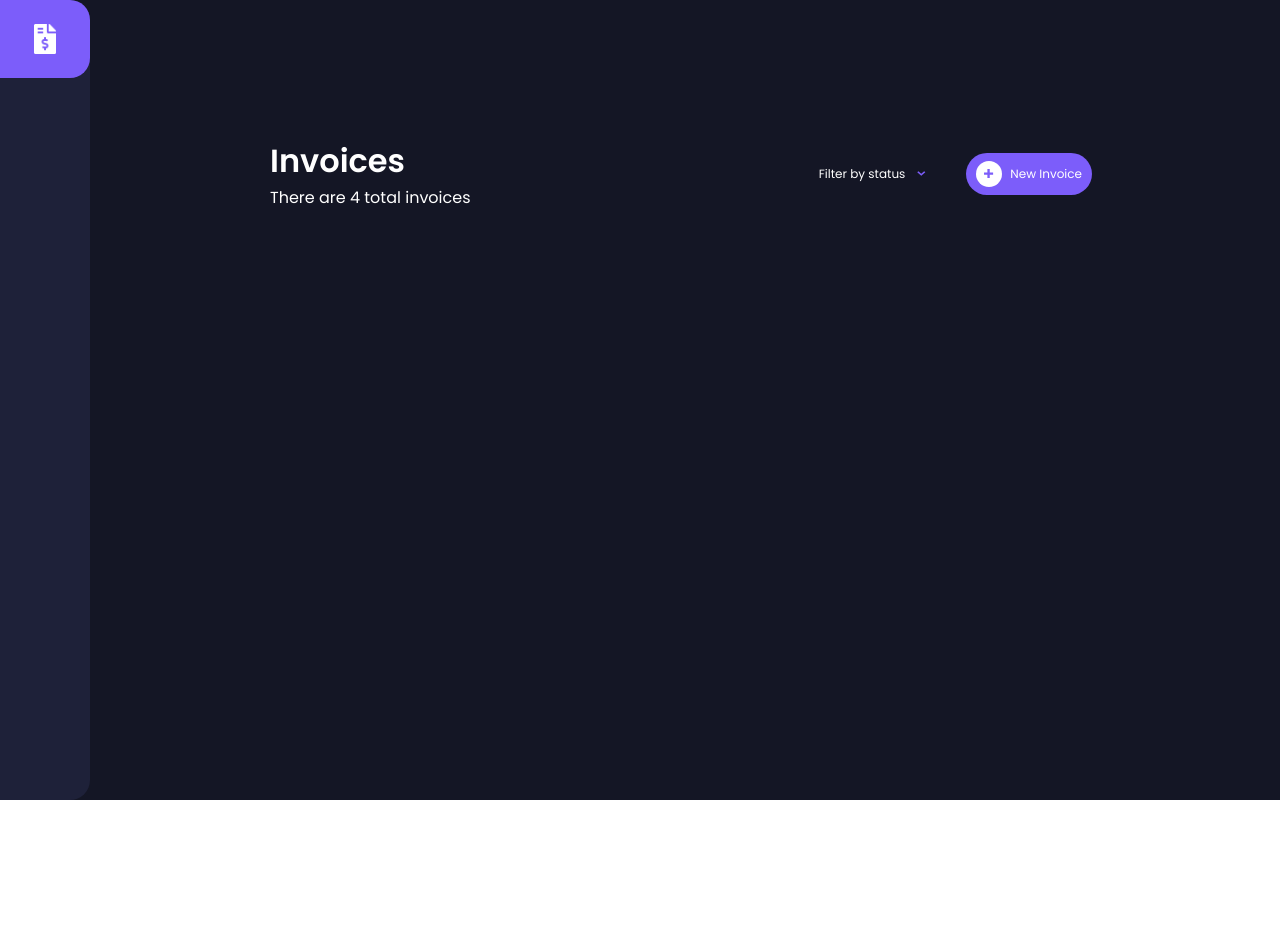
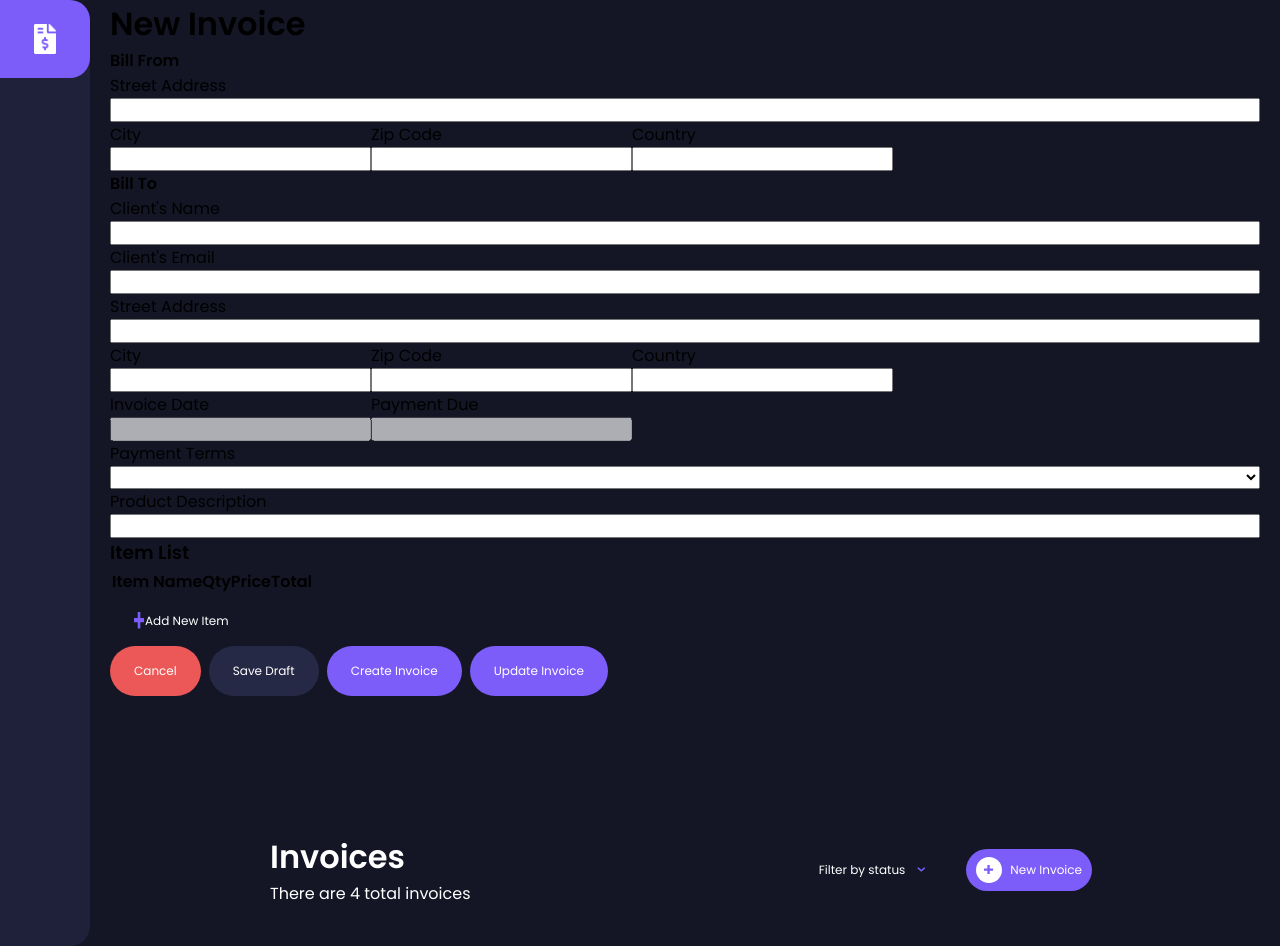
Before and after one commit to sicelo17/vue-invoice-app, a Vue app: page / in a window 1280 px wide. Before the commit the page ends 800 px from the top, so only its background shows below. Built offline with nearby package versions, Linux system fonts and the light colour scheme.

Commit message:
added invoicemodal markup

```diff
--- a/src/App.vue
+++ b/src/App.vue
@@ -3,6 +3,7 @@
     <div v-if="!mobile" class="app flex flex-column">
       <Navigation />
       <div class="app-content flex flex-column">
+        <InvoiceModal />
         <router-view />
       </div>
     </div>
@@ -16,6 +17,7 @@
 
 <script>
 import Navigation from "./components/Navigation.vue";
+import InvoiceModal from "./components/InvoiceModal.vue"
 export default {
   data() {
     return {
@@ -24,6 +26,7 @@ export default {
   },
   components: {
     Navigation,
+    InvoiceModal
   },
   created() {
     this.checkScreen();
--- a/src/components/InvoiceModal.vue
+++ b/src/components/InvoiceModal.vue
@@ -1,7 +1,157 @@
 <template>
-    <div @click="checkClick" class="invoice-wrap flex flex-column">
+  <div
+    @click="checkClick"
+    ref="invoiceWrap"
+    class="invoice-wrap flex flex-column"
+  >
+    <form @submit.prevent="submitForm" class="invoice-content">
+      <h1>New Invoice</h1>
 
-    </div>
+      <!-- Bill From -->
+      <div class="bill-from flex flex-column">
+        <h4>Bill From</h4>
+        <div class="input flex flex-column">
+          <label for="billerStreetAddress">Street Address</label>
+          <input
+            required
+            type="text"
+            id="billerStreetAddress"
+            v-model="billerStreetAddress"
+          />
+        </div>
+        <div class="location-details flex">
+          <div class="input flex flex-column">
+            <label for="billerCity">City</label>
+            <input required type="text" id="billerCity" v-model="billerCity" />
+          </div>
+          <div class="input flex flex-column">
+            <label for="billerZipCode">Zip Code</label>
+            <input
+              required
+              type="text"
+              id="billerZipCode"
+              v-model="billerZipCode"
+            />
+          </div>
+          <div class="input flex flex-column">
+            <label for="billerCountry">Country</label>
+            <input
+              required
+              type="text"
+              id="billerCountry"
+              v-model="billerCountry"
+            />
+          </div>
+        </div>
+      </div>
+
+      <!-- Bill To -->
+      <div class="bill-to flex flex-column">
+        <h4>Bill To</h4>
+        <div class="input flex flex-column">
+          <label for="clientName">Client's Name</label>
+          <input required type="text" id="clientName" v-model="clientName" />
+        </div>
+        <div class="input flex flex-column">
+          <label for="clientEmail">Client's Email</label>
+          <input required type="text" id="clientEmail" v-model="clientEmail" />
+        </div>
+        <div class="input flex flex-column">
+          <label for="clientStreetAddress">Street Address</label>
+          <input
+            required
+            type="text"
+            id="clientStreetAddress"
+            v-model="clientStreetAddress"
+          />
+        </div>
+        <div class="location-details flex">
+          <div class="input flex flex-column">
+            <label for="clientCity">City</label>
+            <input required type="text" id="clientCity" v-model="clientCity" />
+          </div>
+          <div class="input flex flex-column">
+            <label for="clientZipCode">Zip Code</label>
+            <input
+              required
+              type="text"
+              id="clientZipCode"
+              v-model="clientZipCode"
+            />
+          </div>
+          <div class="input flex flex-column">
+            <label for="clientCountry">Country</label>
+            <input
+              required
+              type="text"
+              id="clientCountry"
+              v-model="clientCountry"
+            />
+          </div>
+        </div>
+      </div>
+
+      <!-- Invoice Work Details -->
+      <div class="invoice-work flex flex-column">
+        <div class="payment flex">
+          <div class="input flex flex-column">
+            <label for="invoiceDate">Invoice Date</label>
+            <input disabled type="text" id="invoiceDate" v-model="invoiceDate" />
+          </div>
+          <div class="input flex flex-column">
+            <label for="paymentDueDate">Payment Due</label>
+            <input disabled type="text" id="paymentDueDate" v-model="paymentDueDate" />
+          </div>
+        </div>
+        <div class="input flex flex-column">
+          <label for="paymentTerms">Payment Terms</label>
+          <select required type="text" id="paymentTerms" v-model="paymentTerms">
+            <option value="30">Next 30 Days</option>
+            <option value="60">Next 60 Days</option>
+          </select>
+        </div>
+        <div class="input flex flex-column">
+          <label for="productDescription">Product Description</label>
+          <input required type="text" id="productDescription" v-model="productDescription" />
+        </div>
+        <div class="work-items">
+          <h3>Item List</h3>
+          <table class="item-list">
+            <tr class="table-heading flex">
+              <th class="item-name">Item Name</th>
+              <th class="qty">Qty</th>
+              <th class="price">Price</th>
+              <th class="total">Total</th>
+            </tr>
+            <tr class="table-items flex" v-for="(item, index) in invoiceItemList" :key="index">
+              <td class="item-name"><input type="text" v-model="item.itemName" /></td>
+              <td class="qty"><input type="text" v-model="item.qty" /></td>
+              <td class="price"><input type="text" v-model="item.price" /></td>
+              <td class="total flex">${{ (item.total = item.qty * item.price) }}</td>
+              <img @click="deleteInvoiceItem(item.id)" src="@/assets/icon-delete.svg" alt="" />
+            </tr>
+          </table>
+
+          <div @click="addNewInvoiceItem" class="flex button">
+            <img src="@/assets/icon-plus.svg" alt="" />
+            Add New Item
+          </div>
+        </div>
+      </div>
+
+     <!-- Save/Exit -->
+      <div class="save flex">
+        <div class="left">
+          <button type="button" @click="closeInvoice" class="red">Cancel</button>
+        </div>
+        <div class="right flex">
+          <button type="submit" @click="saveDraft" class="dark-purple">Save Draft</button>
+          <button type="submit" @click="publishInvoice" class="purple">Create Invoice</button>
+          <button type="sumbit" class="purple">Update Invoice</button>
+        </div>
+      </div>
+    </form>
+  </div>
 </template>
 
 <script>
```
